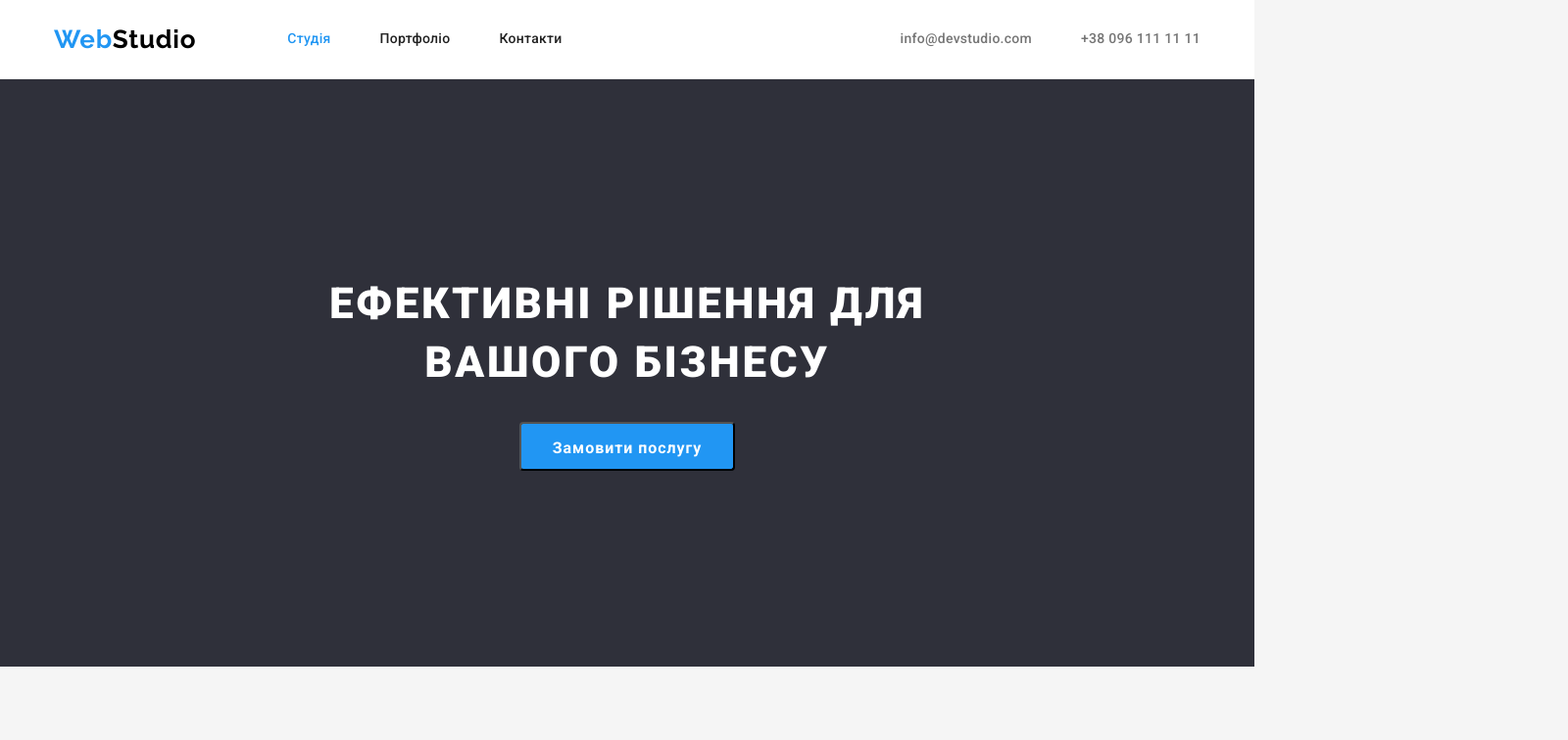
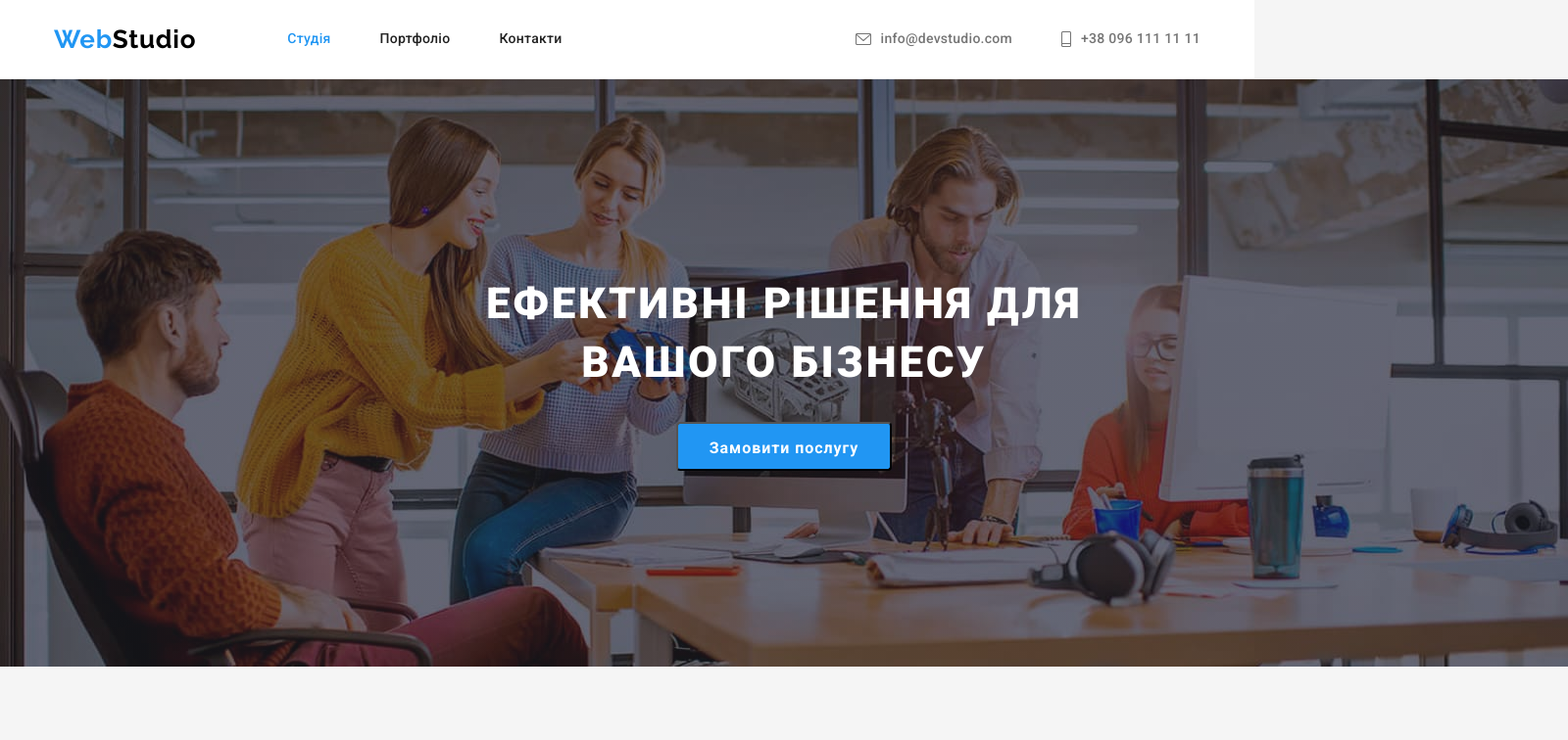
Before and after one commit to VolodymyrKudriavtsev/goit-markup-hw-04, a plain HTML site: page index.html in a window 1280 px wide. Shown: the top 756 px of the page at 98% size, 1600 px wide, since content can reach past the window. Drawn offline with nearby package versions, Linux system fonts and the light colour scheme.

Commit message:
add icons to HEADER & fone to Hero

```diff
--- a/css/styles.css
+++ b/css/styles.css
@@ -98,12 +98,29 @@ img {
 .top-mail,
 .top-tel {
   color: var(--p-text-color);
+  /* display: flex; */
+}
+.top-mail::before {
+  content: '';
+  background-image: url(../images/svg/envelope.svg);
+  width: 16px;
+  height: 12px;
+  margin-right: 10px;
+}
+
+.top-tel::before {
+  content: '';
+  background-image: url(../images/svg/phone.svg);
+  width: 10px;
+  height: 16px;
+  margin-right: 10px;
 }
 
 .top-nav-link,
 .top-mail,
 .top-tel {
-  display: inline-block;
+  display: inline-flex;
+  align-items: center;
   padding-top: 32px;
   padding-bottom: 32px;
   font-weight: 500;
@@ -139,10 +156,17 @@ img {
 
 /* ------- MAIN------- */
 .hero {
+  height: 600px;
+  width: 1600px;
   padding-top: 200px;
   padding-bottom: 200px;
+  margin-left: auto;
+  margin-right: auto;
   background-color: var(--bgc-hero);
   text-align: center;
+
+  background-image: linear-gradient(to right, rgba(47, 48, 58, 0.4), rgba(47, 48, 58, 0.4)),
+    url(../images/hero.jpg);
 }
 
 .hero-title {
```
Also changed, not shown: images/bg.jpg (deleted), images/hero.jpg (added), images/svg/antenna.svg (added), images/svg/astronaut.svg (added), images/svg/clock.svg (added), images/svg/diagram.svg (added), images/svg/envelope.svg (added), images/svg/phone.svg (added).
